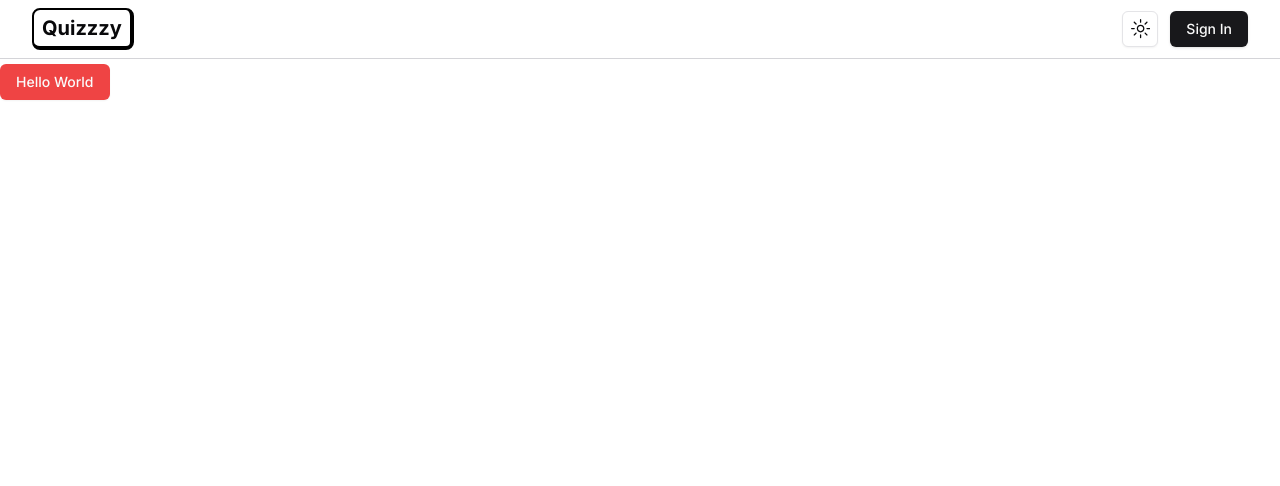
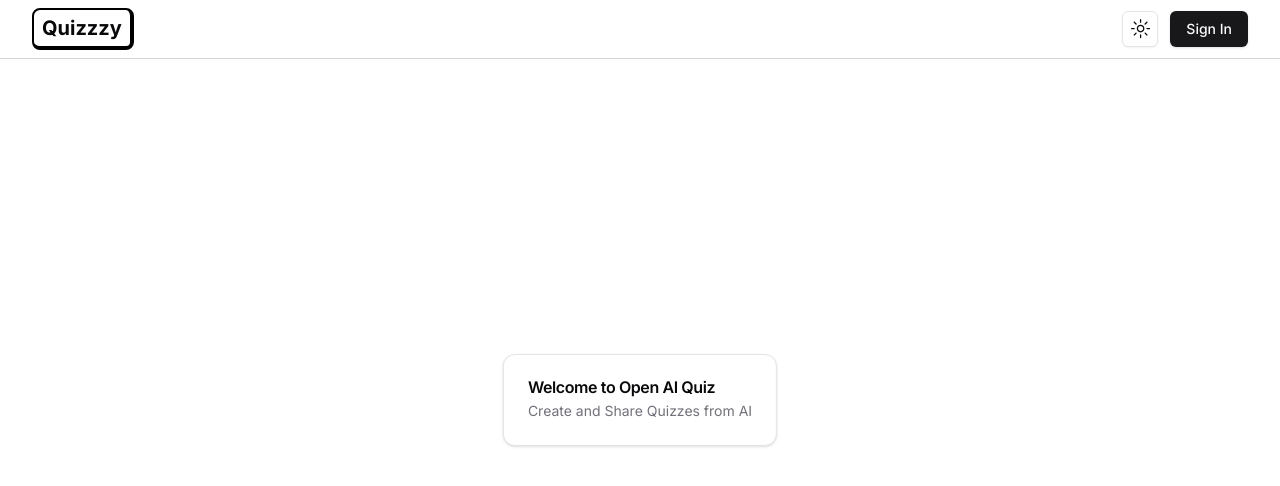
Before and after one commit to RThemian/quiz-open-ai, a Next.js app: page / in a window 1280 px wide. Shown: the top 486 px of the page. Built offline with nearby package versions, Linux system fonts and the light colour scheme; no server answers.

Commit message:
adds home page styling

```diff
--- a/src/app/page.tsx
+++ b/src/app/page.tsx
@@ -1,8 +1,23 @@
 import { Button } from "@/components/ui/button";
 import { prisma } from "@/lib/db";
+//make server component with async
+import { Card, CardDescription, CardHeader, CardTitle } from "@/components/ui/card";
 
-export default function Home() {
+
+export default async function Home() {
   return (
-    <Button variant="destructive">Hello World</Button>
-  );
+    <div className="absolute -translate-x-1/2 -translate-y-1/2 top-1/2 left-1/2">
+      <Card className="w- [300px]">
+        <CardHeader>
+          <CardTitle>
+            Welcome to Open AI Quiz
+          </CardTitle>
+          <CardDescription>
+            Create and Share Quizzes from AI
+          </CardDescription>
+        </CardHeader>
+
+      </Card>
+    </div>
+    );
 }
--- /dev/null
+++ b/src/components/ui/card.tsx
@@ -0,0 +1,76 @@
+import * as React from "react"
+
+import { cn } from "@/lib/utils"
+
+const Card = React.forwardRef<
+  HTMLDivElement,
+  React.HTMLAttributes<HTMLDivElement>
+>(({ className, ...props }, ref) => (
+  <div
+    ref={ref}
+    className={cn(
+      "rounded-xl border bg-card text-card-foreground shadow",
+      className
+    )}
+    {...props}
+  />
+))
+Card.displayName = "Card"
+
+const CardHeader = React.forwardRef<
+  HTMLDivElement,
+  React.HTMLAttributes<HTMLDivElement>
+>(({ className, ...props }, ref) => (
+  <div
+    ref={ref}
+    className={cn("flex flex-col space-y-1.5 p-6", className)}
+    {...props}
+  />
+))
+CardHeader.displayName = "CardHeader"
+
+const CardTitle = React.forwardRef<
+  HTMLParagraphElement,
+  React.HTMLAttributes<HTMLHeadingElement>
+>(({ className, ...props }, ref) => (
+  <h3
+    ref={ref}
+    className={cn("font-semibold leading-none tracking-tight", className)}
+    {...props}
+  />
+))
+CardTitle.displayName = "CardTitle"
+
+const CardDescription = React.forwardRef<
+  HTMLParagraphElement,
+  React.HTMLAttributes<HTMLParagraphElement>
+>(({ className, ...props }, ref) => (
+  <p
+    ref={ref}
+    className={cn("text-sm text-muted-foreground", className)}
+    {...props}
+  />
+))
+CardDescription.displayName = "CardDescription"
+
+const CardContent = React.forwardRef<
+  HTMLDivElement,
+  React.HTMLAttributes<HTMLDivElement>
+>(({ className, ...props }, ref) => (
+  <div ref={ref} className={cn("p-6 pt-0", className)} {...props} />
+))
+CardContent.displayName = "CardContent"
+
+const CardFooter = React.forwardRef<
+  HTMLDivElement,
+  React.HTMLAttributes<HTMLDivElement>
+>(({ className, ...props }, ref) => (
+  <div
+    ref={ref}
+    className={cn("flex items-center p-6 pt-0", className)}
+    {...props}
+  />
+))
+CardFooter.displayName = "CardFooter"
+
+export { Card, CardHeader, CardFooter, CardTitle, CardDescription, CardContent }
```
